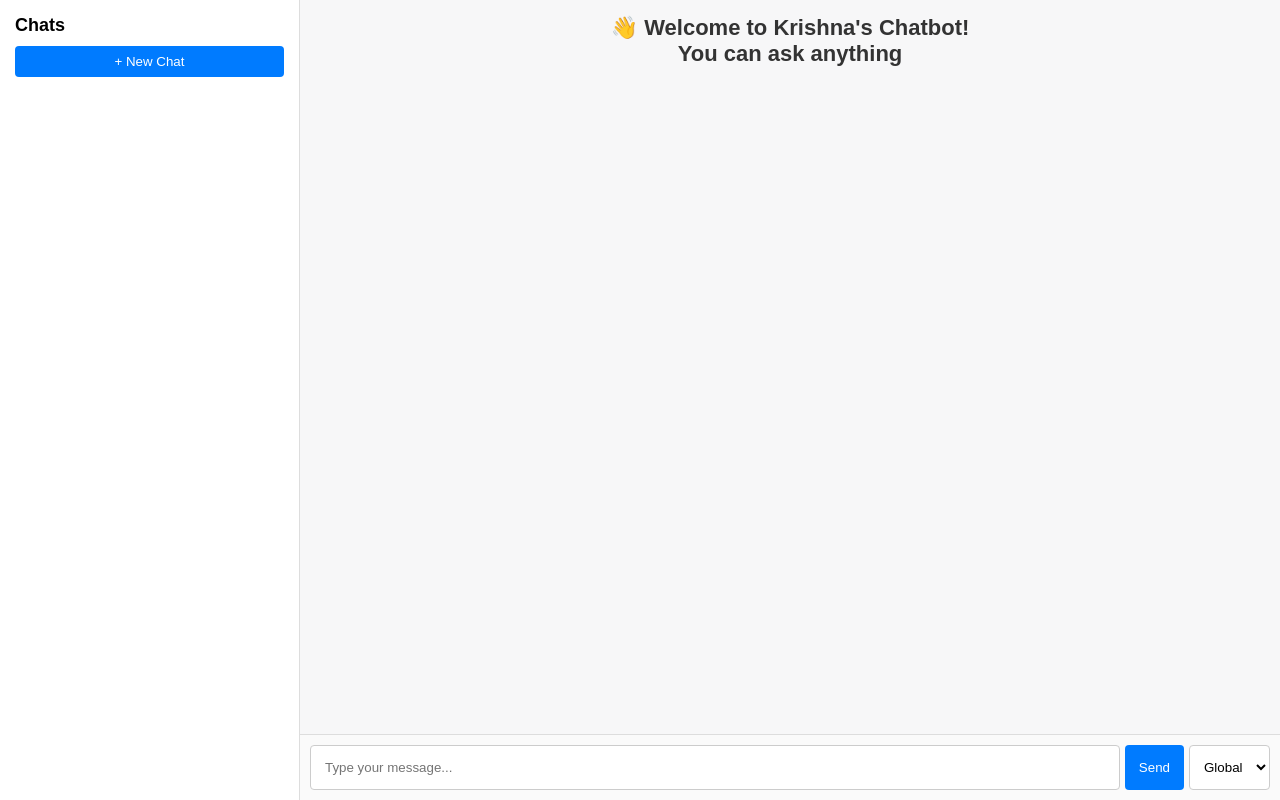
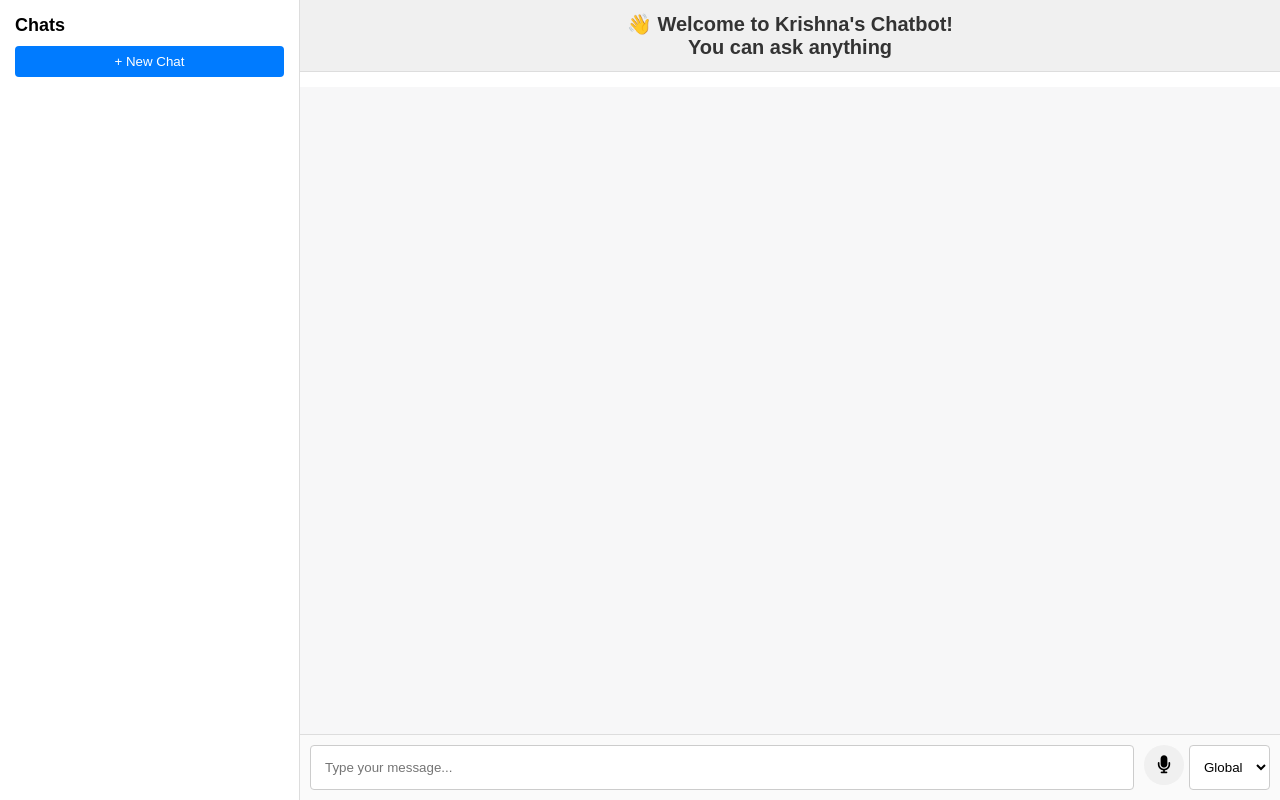
Before and after one commit to krishna7838/AI-chatbot, a Flask app: page / in a window 1280 px wide. Run offline with Flask 3, Linux system fonts and the light colour scheme; data that the repository does not hold is empty; parts of the project's set-up code (start-up, migrations or seed data) failed here and were passed over; some libraries are stand-ins or nearby versions.

Commit message:
Updated chatbot frontend, script, and style

```diff
--- a/static/script.js
+++ b/static/script.js
@@ -42,7 +42,6 @@ async function loadDocuments(sessionId) {
         body: JSON.stringify({ session_id: sessionId })
     });
     const docs = await res.json();
-
     const docSection = document.getElementById("document-list");
     const docList = document.getElementById("docs");
     docList.innerHTML = "";
@@ -73,7 +72,6 @@ async function loadDocuments(sessionId) {
             docList.appendChild(li);
         });
     } else {
-
         docList.innerHTML = "<li>No documents uploaded yet.</li>";
     }
 }
@@ -109,9 +107,9 @@ async function startChat() {
         headers: { "Content-Type": "application/json" },
         body: JSON.stringify({ description, mode: "2" })
     });
-
     const data = await res.json();
     currentChat = data.session_id;
+
     document.getElementById("upload-section").style.display = "block";
     loadSessions();
 }
@@ -136,14 +134,13 @@ async function selectChat(id) {
         body: JSON.stringify({ session_id: id })
     });
     const history = await res.json();
-
     history.forEach(h => {
         appendMessage(h.question, "user");
         appendMessage(h.answer, "bot");
     });
+
     document.getElementById("upload-section").style.display = "block";
-    //auto scroller
-    chatWindow.scrollTop = chatWindow.scrollHeight;
+    chatWindow.scrollTop = chatWindow.scrollHeight; // auto scroller
 
     // Load documents
     await loadDocuments(id);
@@ -152,11 +149,13 @@ async function selectChat(id) {
 // Send message
 async function sendMessage() {
     const input = document.getElementById("message");
-    const text = input.value;
+    const sendBtn = document.getElementById("send-btn");
+    const text = input.value.trim();
     if (!text || !currentChat) return alert("Select a chat first!");
 
     appendMessage(text, "user");
     input.value = "";
+    sendBtn.style.display = "none";
 
     const res = await fetch("/chat", {
         method: "POST",
@@ -164,29 +163,25 @@ async function sendMessage() {
         body: JSON.stringify({ session_id: currentChat, message: text })
     });
     const data = await res.json();
-
     appendMessage(data.bot, "bot");
 }
 
 // Append messages to chat window
 function appendMessage(message, sender = "bot") {
     const chatWindow = document.getElementById("chat-window");
-
     const msgDiv = document.createElement("div");
     msgDiv.classList.add("chat-message");
-
     if (sender === "user") msgDiv.classList.add("user-message-bubble");
     else msgDiv.classList.add("bot-message-bubble");
-
     msgDiv.textContent = message;
     chatWindow.appendChild(msgDiv);
-
     chatWindow.scrollTop = chatWindow.scrollHeight;
 }
 
 // Delete chat
 async function deleteChat(id) {
     if (!confirm("Are you sure you want to delete this chat?")) return;
+
     await fetch(`/delete_session/${id}`, { method: "DELETE" });
 
     if (currentChat === id) {
@@ -200,28 +195,79 @@ async function deleteChat(id) {
 }
 
 // Switch mode
-// async function switchMode(mode) {
-//     if (!currentChat) return alert("Select a chat first!");
-//     await fetch("/switch_mode", {
-//         method: "POST",
-//         headers: { "Content-Type": "application/json" },
-//         body: JSON.stringify({ session_id: currentChat, mode })
-//     });
-// }
-
 async function switchMode(mode) {
     if (!currentChat) return alert("Select a chat first!");
+
     const res = await fetch("/switch_mode", {
         method: "POST",
         headers: { "Content-Type": "application/json" },
         body: JSON.stringify({ session_id: currentChat, mode })
     });
     const data = await res.json();
+
     // Update the span for current chat
     const li = document.querySelector(`#session-list li[data-id='${currentChat}'] span`);
     if (li) li.innerText = `${li.innerText.split('(')[0].trim()} (${data.new_mode})`;
 }
 
+// Speech to text
+let recognition;
+const micBtn = document.getElementById("mic-btn");
+if ('webkitSpeechRecognition' in window || 'SpeechRecognition' in window) {
+    const SpeechRecognition = window.SpeechRecognition || window.webkitSpeechRecognition;
+    recognition = new SpeechRecognition();
+    recognition.continuous = false;
+    recognition.interimResults = true;
+    recognition.lang = "en-US";
+
+    recognition.onstart = () => {
+        micBtn.innerHTML = '🎙️ Listening...';
+    };
+    recognition.onresult = (event) => {
+        let transcript = "";
+        for (let i = event.resultIndex; i < event.results.length; ++i) {
+            transcript += event.results[i][0].transcript;
+        }
+        document.getElementById("message").value = transcript;
+        // Show send button if text appears
+        if(transcript.trim() !== "") document.getElementById("send-btn").style.display = "inline-block";
+    };
+    recognition.onerror = (event) => {
+        console.error("Speech recognition error", event.error);
+        micBtn.innerHTML = '<i class="fa-solid fa-microphone"></i>';
+    };
+    recognition.onend = () => {
+        micBtn.innerHTML = '<i class="fa-solid fa-microphone"></i>';
+    };
+
+    micBtn.onclick = () => recognition.start();
+} else {
+    micBtn.disabled = true;
+    micBtn.title = "Speech recognition not supported in this browser";
+}
+
+
+
+// Trigger send button on Enter key
+const input = document.getElementById("message");
+const sendBtn = document.getElementById("send-btn");
+
+// Show/Hide Send button depending on input
+input.addEventListener("input", () => {
+    if (input.value.trim() === "") {
+        sendBtn.style.display = "none";   // hide if empty
+    } else {
+        sendBtn.style.display = "inline-block"; // show if text typed
+    }
+});
+
+// Trigger send button on Enter key (only if input has text)
+input.addEventListener("keydown", function (e) {
+    if (e.key === "Enter" && input.value.trim() !== "") {
+        e.preventDefault(); // prevent newline
+        sendBtn.click();    // click Send button
+    }
+});
 
 // Initialize
 window.onload = loadSessions;
--- a/static/style.css
+++ b/static/style.css
@@ -100,12 +100,18 @@ body {
 }
 
 #controls button {
-  padding: 10px 14px;
+
   border: none;
-  background-color: #007bff;
+  background-color: black;
   color: white;
-  border-radius: 4px;
+  border-radius: 50%;
   cursor: pointer;
+  display: flex;
+  align-items: center;
+  justify-content: center;
+  font-size: 18px;
+  width: 40px;
+  height: 40px;
 }
 
 #controls select {
@@ -232,3 +238,41 @@ body {
 .delete-btn:hover {
     background-color: #c82333 !important;
 }
+#controls #mic-btn {
+   background-color: #f0f0f0;
+  border: none;
+  border-radius: 50%;   /* round shape */
+  width: 40px;
+  height: 40px;
+  font-size: 18px;
+  display: flex;
+  align-items: center;
+  justify-content: center;
+  cursor: pointer;
+  margin-left: 5px;
+  color: black;
+}
+
+#controls #mic-btn:hover {
+    background-color: #e0e0e0
+}
+
+
+/* Mic active (listening state) */
+#mic-btn.listening {
+  background-color: #ff4d4d;
+  color: white;
+  font-size:1px;
+}
+
+#welcome-message {
+  text-align: center;
+  font-size: 20px;
+  font-weight: bold;
+  padding: 12px;
+  background: #f0f0f0; /* light grey background */
+  border-bottom: 1px solid #ddd;
+  position: sticky;
+  top: 0;
+  z-index: 10;
+}
--- a/templates/index.html
+++ b/templates/index.html
@@ -4,7 +4,11 @@
     <meta charset="UTF-8">
     <title>Krishna's Chatbot</title>
     <link rel="stylesheet" href="{{ url_for('static', filename='style.css') }}">
-    <link rel="stylesheet" href="https://cdnjs.cloudflare.com/ajax/libs/font-awesome/7.0.0/css/all.min.css">
+    <link
+  rel="stylesheet"
+  href="https://cdnjs.cloudflare.com/ajax/libs/font-awesome/6.5.1/css/all.min.css"
+/>
+
 </head>
 <body>
     <!-- Left Sidebar -->
@@ -29,16 +33,27 @@
 
     <!-- Right Side Main Chat -->
     <div id="main">
-        <div id="chat-window">
-            <div class="bot-message">
-                👋 <b>Welcome to Krishna's Chatbot!</b><br>
-                You can ask anything
-            </div>
+        <!-- Fixed welcome message -->
+        <div id="welcome-message" class="bot-message">
+            👋 <b>Welcome to Krishna's Chatbot!</b><br>
+            You can ask anything
         </div>
+
+        <!-- Chat Window (scrollable) -->
+        <div id="chat-window"></div>
+
 
         <div id="controls">
             <input type="text" id="message" placeholder="Type your message..." />
-            <button onclick="sendMessage()">Send</button>
+
+            <!-- Send button (hidden by default) -->
+            <button id="send-btn" style="display: none;" onclick="sendMessage()">
+                <i class="fa-solid fa-arrow-up"></i>
+            </button>
+
+            <!-- Mic button -->
+            <button id="mic-btn"><i class="fa-solid fa-microphone"></i>
+</button>
 
             <!-- Mode Switch Dropdown -->
             <select id="mode-select" onchange="switchMode(this.value)">
@@ -46,7 +61,10 @@
                 <option value="1">Local</option>
             </select>
         </div>
+
     </div>
+
+
 
     <script src="{{ url_for('static', filename='script.js') }}"></script>
 </body>
```
